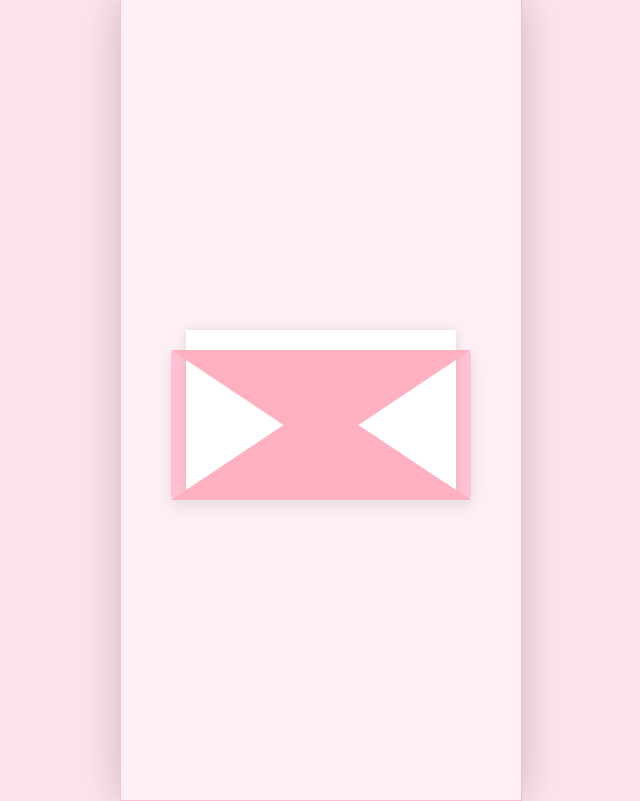
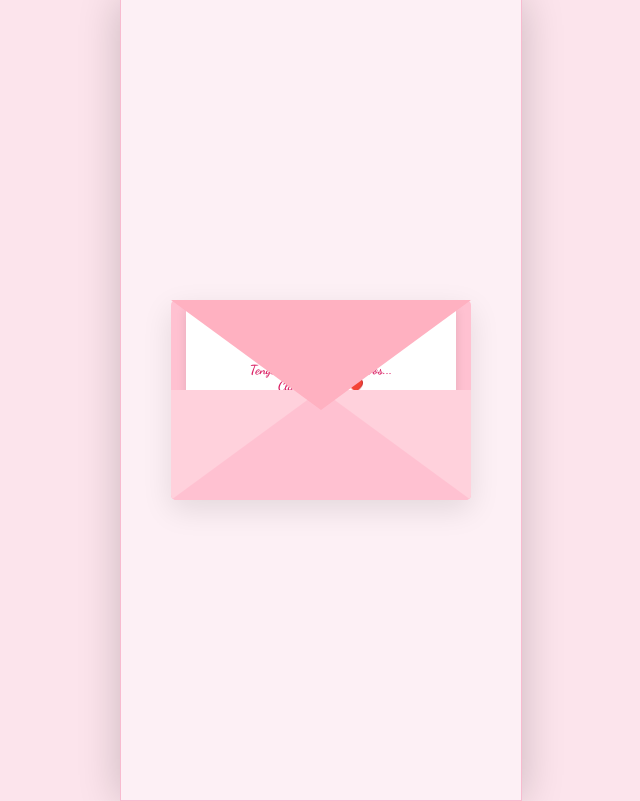
Before and after one commit to lucaxvera18/San-Valent-ne, a plain HTML site: page index.html in a window 1280 px wide. Shown: the whole page, without its empty margins (319-959 px from the left). Drawn offline with Linux system fonts and the light colour scheme; a web font is replaced by a local one.

Commit message:
Update index.html

```diff
--- a/index.html
+++ b/index.html
@@ -17,48 +17,90 @@
 
         .magazine-canvas { background-color: var(--pink-bg); width: 100%; max-width: 400px; height: 100vh; position: relative; box-shadow: 0 0 40px rgba(0,0,0,0.2); display: flex; flex-direction: column; border: 1px solid #f8bbd0; }
 
-        .page { display: none; padding: 20px; height: 100%; flex-direction: column; box-sizing: border-box; text-align: center; color: var(--pink-dark); background: var(--pink-bg); overflow: hidden; }
+        .page { display: none; padding: 20px; height: 100%; flex-direction: column; box-sizing: border-box; text-align: center; color: var(--pink-dark); background: var(--pink-bg); overflow: hidden; position: relative; }
         .active { display: flex; animation: fadeIn 0.6s ease-in-out; }
 
         @keyframes fadeIn { from { opacity: 0; } to { opacity: 1; } }
 
-        /* --- P1: SOBRE CORREGIDO --- */
-        .envelope-container { position: relative; width: 300px; height: 200px; margin: auto; cursor: pointer; }
-        .envelope-back { position: absolute; bottom: 0; width: 300px; height: 150px; background: #ffc1d1; border-radius: 5px; z-index: 1; box-shadow: 0 5px 15px rgba(0,0,0,0.1); }
-        .paper-letter { position: absolute; bottom: 10px; left: 15px; width: 270px; height: 160px; background: white; z-index: 2; transition: transform 0.6s ease; padding: 20px; box-sizing: border-box; font-family: 'Dancing Script', cursive; box-shadow: 0 0 10px rgba(0,0,0,0.1); }
-        .envelope-front { position: absolute; bottom: 0; width: 0; height: 0; border-left: 150px solid transparent; border-right: 150px solid transparent; border-bottom: 100px solid #ffb1c1; z-index: 4; }
-        .envelope-flap { position: absolute; top: 50px; width: 0; height: 0; border-left: 150px solid transparent; border-right: 150px solid transparent; border-top: 100px solid #ffb1c1; z-index: 5; transform-origin: top; transition: transform 0.6s ease; }
+        /* --- P1: SOBRE CORREGIDO (Capas Reales) --- */
+        .envelope-wrapper {
+            position: relative;
+            width: 300px;
+            height: 200px;
+            margin: auto;
+            cursor: pointer;
+            background: #ffc1d1; /* Parte de atrás del sobre */
+            border-radius: 5px;
+            box-shadow: 0 10px 30px rgba(0,0,0,0.1);
+        }
 
-        .envelope-container:hover .envelope-flap { transform: rotateX(180deg); z-index: 1; }
-        .envelope-container:hover .paper-letter { transform: translateY(-80px); z-index: 3; }
+        .flap {
+            position: absolute;
+            top: 0; width: 0; height: 0;
+            border-left: 150px solid transparent;
+            border-right: 150px solid transparent;
+            border-top: 110px solid #ffb1c1;
+            z-index: 4;
+            transform-origin: top;
+            transition: transform 0.5s ease;
+        }
+
+        .paper-letter {
+            position: absolute;
+            top: 10px; left: 15px;
+            width: 270px; height: 170px;
+            background: white;
+            z-index: 2;
+            padding: 20px;
+            box-sizing: border-box;
+            font-family: 'Dancing Script', cursive;
+            box-shadow: 0 0 10px rgba(0,0,0,0.1);
+            transition: transform 0.5s ease;
+        }
+
+        .pocket {
+            position: absolute;
+            bottom: 0; width: 0; height: 0;
+            border-left: 150px solid #ffd1dc;
+            border-right: 150px solid #ffd1dc;
+            border-bottom: 110px solid #ffc1d1;
+            z-index: 3;
+            border-radius: 0 0 5px 5px;
+        }
+
+        .envelope-wrapper:hover .flap { transform: rotateX(180deg); z-index: 1; }
+        .envelope-wrapper:hover .paper-letter { transform: translateY(-100px); }
 
         /* --- P2: REVISTA --- */
         .mag-header { border-top: 1.5px solid var(--pink-dark); border-bottom: 1.5px solid var(--pink-dark); display: flex; justify-content: space-between; font-size: 8px; font-weight: bold; padding: 4px 0; margin-bottom: 10px; }
         .v-edition { font-family: 'UnifrakturMaguntia', serif; font-size: 42px; margin: 5px 0; }
         .cursive-title { font-family: 'Dancing Script', cursive; font-size: 32px; margin: 10px 0; }
         .main-photo { width: 100%; border: 1px solid var(--pink-dark); padding: 5px; box-sizing: border-box; margin: 10px 0; }
-        .main-photo img { width: 100%; height: 180px; object-fit: cover; }
+        .main-photo img { width: 100%; height: 180px; object-fit: cover; border: 1px solid var(--pink-dark); }
 
         .coupon { background: var(--red-main); color: white; padding: 10px; font-size: 8px; border: 1px dashed white; border-radius: 4px; animation: blink 1.5s infinite; flex: 1; }
         @keyframes blink { 0%, 100% { opacity: 1; } 50% { opacity: 0.7; } }
 
-        /* --- P3: CUADRICULADO ARGENTINIZADO --- */
-        .reason-grid { display: grid; grid-template-columns: 1fr 1.2fr 1fr; grid-template-rows: repeat(3, 110px); border: 1.5px solid var(--pink-dark); margin: 15px 0; background-color: white; }
-        .cell { border: 0.5px solid var(--pink-dark); display: flex; align-items: center; justify-content: center; padding: 10px; font-size: 11px; font-weight: 600; line-height: 1.2; }
-        .cell-heart { font-size: 40px; color: var(--red-main); }
+        /* --- P3: CUADRICULADO ARGENTINO --- */
+        .reason-grid { display: grid; grid-template-columns: 1fr 1fr 1fr; grid-template-rows: repeat(3, 110px); border: 1.5px solid var(--pink-dark); margin: 15px 0; background-color: white; }
+        .cell { border: 0.5px solid var(--pink-dark); display: flex; align-items: center; justify-content: center; padding: 8px; font-size: 10px; font-weight: 600; }
+        .cell-heart { font-size: 35px; color: var(--red-main); }
 
-        /* --- P4: PREGUNTA CON PLUMAS --- */
-        #p4 { position: relative; }
-        .feather { position: absolute; color: #ffc1d1; font-size: 20px; pointer-events: none; z-index: 0; animation: fall-feather linear forwards; }
-        @keyframes fall-feather { to { transform: translateY(100vh) translateX(50px) rotate(360deg); opacity: 0; } }
+        /* --- PLUMAS --- */
+        .feather { position: absolute; top: -50px; color: #ffc1d1; font-size: 25px; pointer-events: none; animation: fall-feather linear forwards; z-index: 0; }
+        @keyframes fall-feather { to { transform: translateY(110vh) translateX(40px) rotate(360deg); opacity: 0; } }
 
         /* --- P5: CORAZÓN ENCAJE --- */
         .final-page { background: var(--red-main); color: white; justify-content: center; }
-        .doily-heart { width: 320px; height: 300px; background-color: white; margin: auto; position: relative; clip-path: path('M160 280 C160 280 20 200 20 110 C20 40 90 20 160 100 C230 20 300 40 300 110 C300 200 160 280 160 280'); display: flex; flex-direction: column; justify-content: center; align-items: center; color: var(--pink-dark); }
+        .doily-heart {
+            width: 320px; height: 300px; background-color: white; margin: auto; position: relative;
+            clip-path: path('M160 280 C160 280 20 200 20 110 C20 40 90 20 160 100 C230 20 300 40 300 110 C300 200 160 280 160 280');
+            display: flex; flex-direction: column; justify-content: center; align-items: center; color: var(--pink-dark);
+        }
         .doily-heart::before { content: ''; position: absolute; top: 5px; left: 5px; right: 5px; bottom: 5px; border: 4px dotted var(--pink-medium); clip-path: inherit; }
         .medallion { width: 55px; height: 55px; background: linear-gradient(145deg, #ffd700, #d4af37); border-radius: 50%; display: flex; justify-content: center; align-items: center; color: var(--red-main); font-weight: 900; font-size: 22px; border: 2px solid white; box-shadow: 0 4px 8px rgba(0,0,0,0.3); }
 
-        .btn-p { background: white; border: 1px solid var(--pink-dark); padding: 8px 15px; font-size: 10px; font-weight: bold; cursor: pointer; }
+        .btn-p { background: white; border: 1px solid var(--pink-dark); padding: 8px 15px; font-size: 10px; font-weight: bold; cursor: pointer; border-radius: 4px; }
         .btn-ans { background: white; border: 2px solid var(--pink-dark); padding: 15px; border-radius: 30px; width: 85%; margin: 10px auto; font-weight: bold; color: var(--pink-dark); cursor: pointer; z-index: 10; position: relative; }
     </style>
 </head>
@@ -67,14 +109,14 @@
     <div class="magazine-canvas">
 
         <section class="page active" id="p1" style="justify-content: center;">
-            <div class="envelope-container" onclick="nav(2)">
-                <div class="envelope-flap"></div>
+            <div class="envelope-wrapper" onclick="nav(2)">
+                <div class="flap"></div>
                 <div class="paper-letter">
                     <p style="margin: 0; font-size: 18px;">Para: Rosario</p>
                     <p style="font-size: 13px; margin-top: 10px;">Tengo una sorpresa para vos... <br> Click para ver ❤️</p>
+                    <p style="font-size: 10px; margin-top: 25px; text-align: right;">De: Luca</p>
                 </div>
-                <div class="envelope-back"></div>
-                <div class="envelope-front"></div>
+                <div class="pocket"></div>
             </div>
         </section>
 
@@ -104,7 +146,7 @@
                 <div class="cell cell-heart">❤️</div>
                 <div class="cell"><strong>3</strong> Con vos, cualquier día se siente especial.</div>
                 <div class="cell cell-heart">❤️</div>
-                <div class="cell"><strong>2</strong> Haces que mi corazón lata más rápido.</div>
+                <div class="cell"><strong>2</strong> Hacés que mi corazón lata más rápido.</div>
                 <div class="cell cell-heart">❤️</div>
                 <div class="cell"><strong>4</strong> Sos mi persona favorita para compartir.</div>
                 <div class="cell cell-heart">❤️</div>
@@ -118,7 +160,7 @@
         </section>
 
         <section class="page" id="p4" style="justify-content: center;">
-            <div id="feather-container"></div>
+            <div id="feather-container" style="position: absolute; top:0; left:0; width:100%; height:100%; pointer-events:none;"></div>
             <h1 style="font-family: 'Playfair Display'; font-size: 26px; z-index: 1;">La gran pregunta</h1>
             <p style="font-size: 13px; margin: 15px 0; z-index: 1;">Después de analizar los hechos y comprobar la química innegable entre nosotros...</p>
             <h2 class="cursive-title" style="font-size: 40px; z-index: 1;">¿Querés ser mi San Valentín?</h2>
@@ -149,6 +191,7 @@
 
         function startFeathers() {
             const container = document.getElementById('feather-container');
+            container.innerHTML = '';
             setInterval(() => {
                 const f = document.createElement('div');
                 f.innerHTML = '🪶';
```
